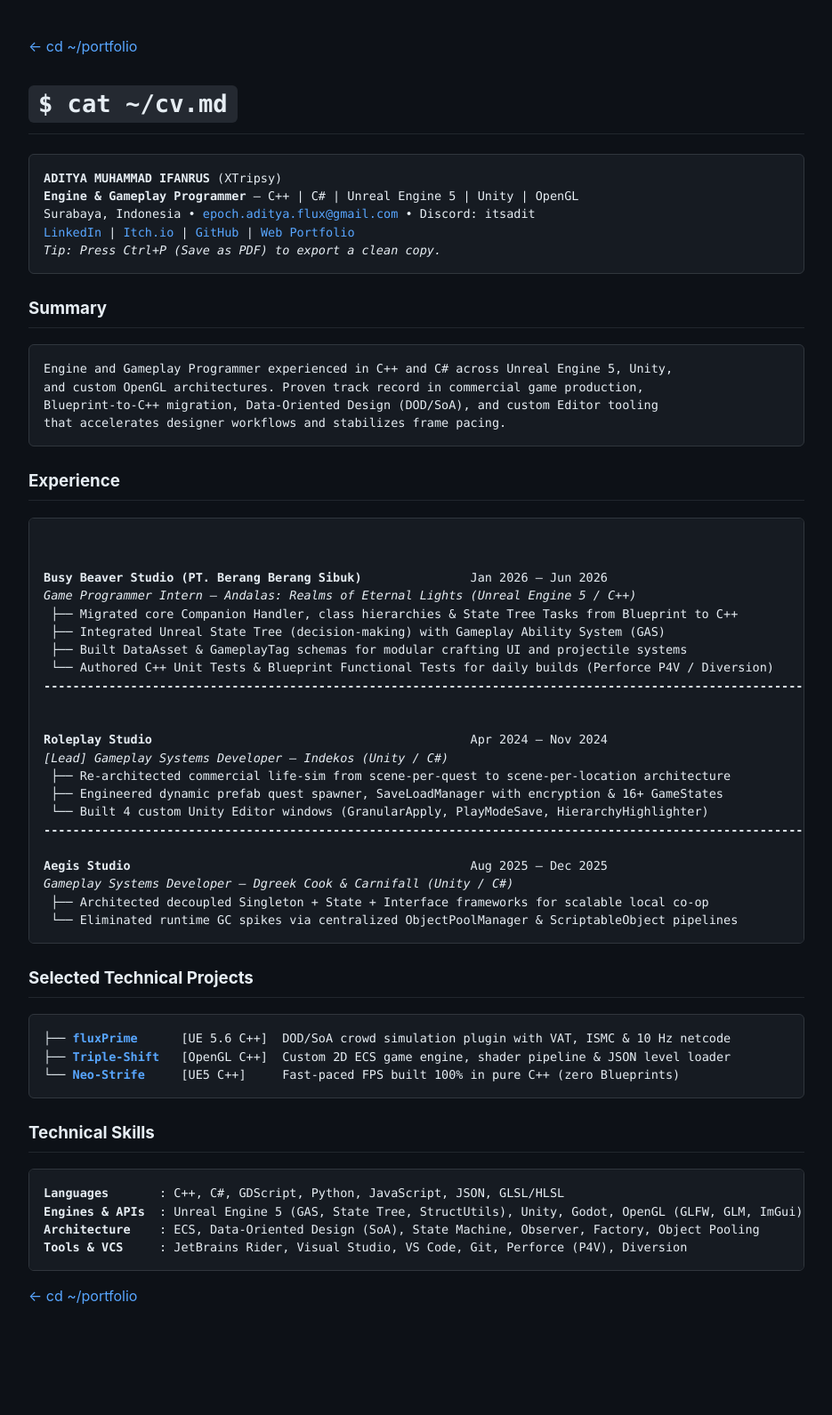
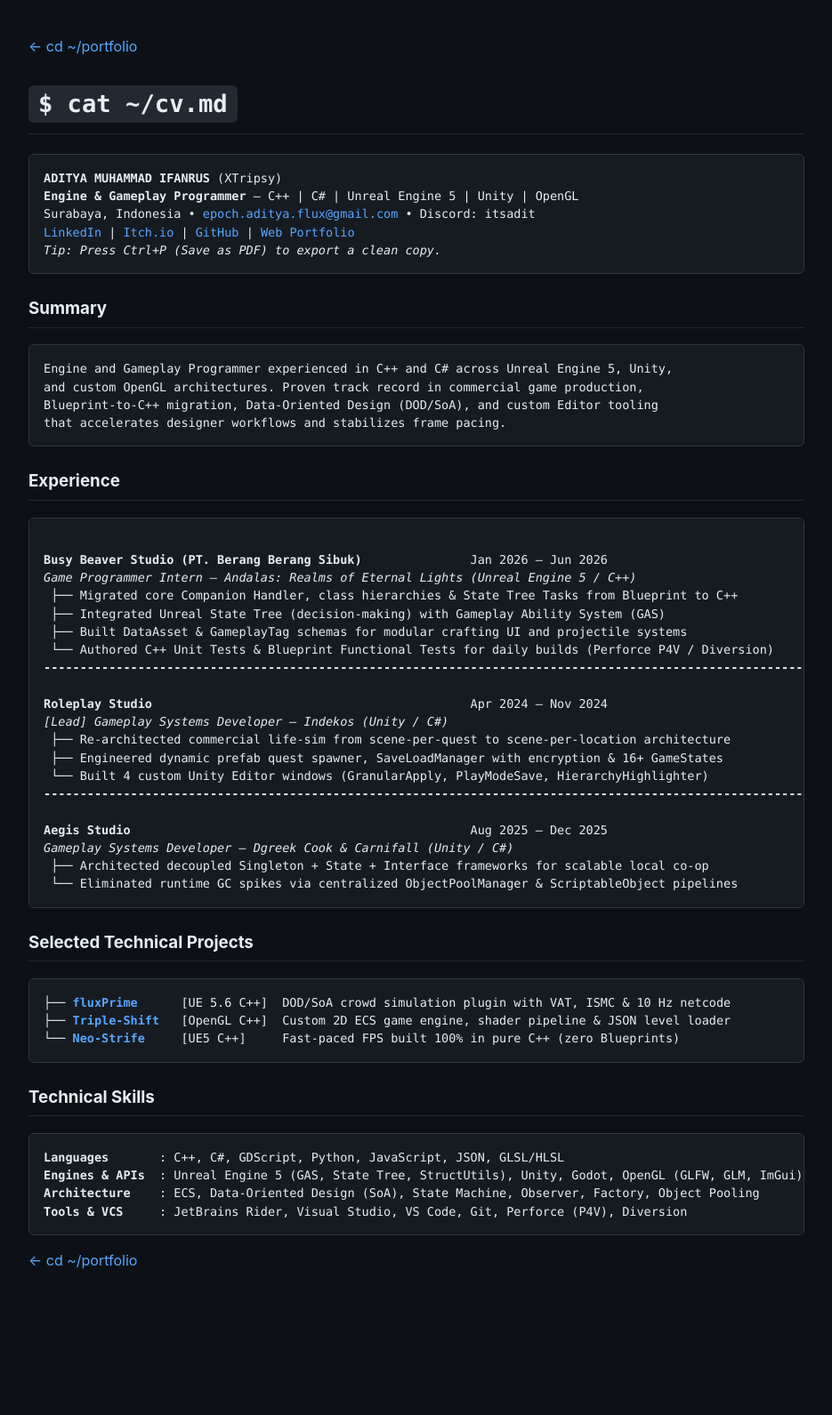
Before and after one commit to XTripsy/XTripsy, a Jekyll site: the page built from cv.md, in a window 1280 px wide. Shown: the whole page at 89% size, without its empty margins (172-1107 px from the left). Built offline with Jekyll 4.4.1, drawn with Linux system fonts in a browser that asks for light colours; our own code applies the rules of GitHub Pages for plain Markdown files; after the commit the page ends 1550 px from its top, so only the background shows below that.

```diff
--- a/cv.md
+++ b/cv.md
@@ -21,7 +21,6 @@ that accelerates designer workflows and stabilizes frame pacing.
 <h3>Experience</h3>
 <pre>
 
-<b></b>
 <b>Busy Beaver Studio (PT. Berang Berang Sibuk)</b>               Jan 2026 – Jun 2026
 <i>Game Programmer Intern — Andalas: Realms of Eternal Lights (Unreal Engine 5 / C++)</i>
  ├── Migrated core Companion Handler, class hierarchies &amp; State Tree Tasks from Blueprint to C++
@@ -30,7 +29,6 @@ that accelerates designer workflows and stabilizes frame pacing.
  └── Authored C++ Unit Tests &amp; Blueprint Functional Tests for daily builds (Perforce P4V / Diversion)
 <b>-------------------------------------------------------------------------------------------------------------</b>
 
-<b></b>
 <b>Roleplay Studio</b>                                            Apr 2024 – Nov 2024
 <i>[Lead] Gameplay Systems Developer — Indekos (Unity / C#)</i>
  ├── Re-architected commercial life-sim from scene-per-quest to scene-per-location architecture
```
